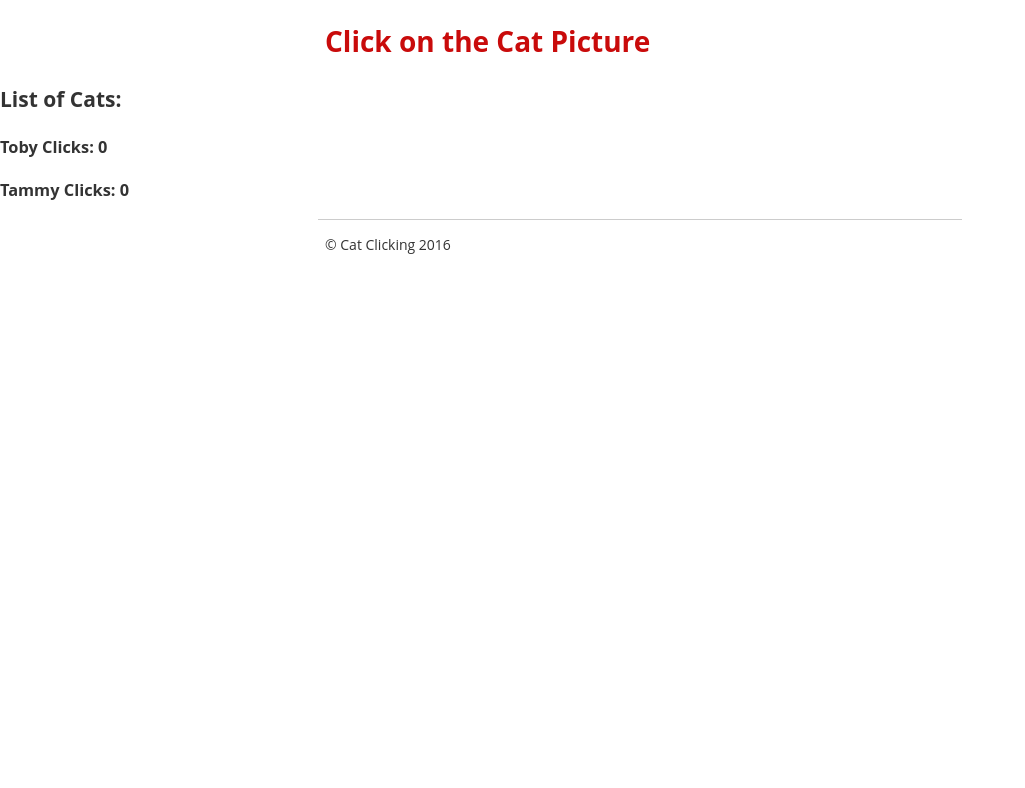
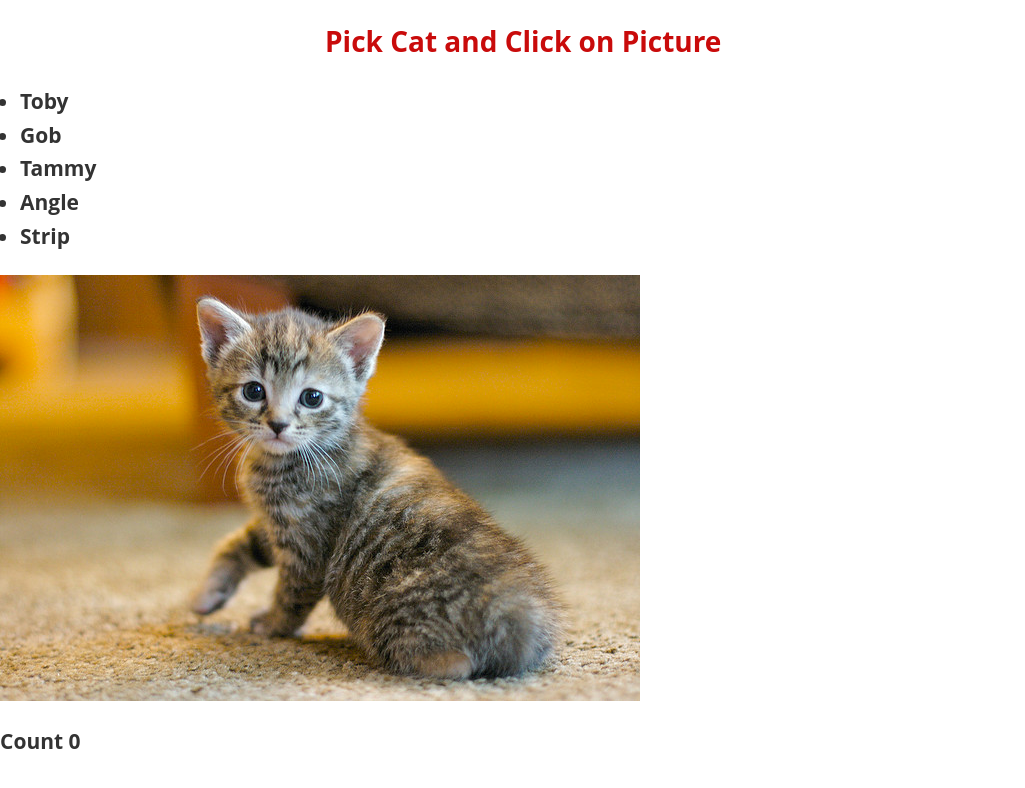
Before and after one commit to shawnmuldrew/cat-clicker-pro, a plain HTML site: page index.html in a window 1280 px wide. Shown: the whole page, without its empty margins (0-1025 px from the left). Drawn offline with nearby package versions, Linux system fonts and the light colour scheme.

Commit message:
separate into MVC components - cat clicker premium

```diff
--- a/index.html
+++ b/index.html
@@ -7,27 +7,27 @@
     <meta name="author" content="Shawn Muldrew">
     <title>Cat Clicker</title>
 
-
     <link href="css/style.css" rel="stylesheet">
 
   </head>
 
   <body>
     <header>
-      <h1>Click on the Cat Picture<br></h1>
+      <h1>Pick Cat and Click on Picture<br></h1>
     </header>
 
-    <h2 id="cat-list"></h2>
+    <h2>
+    <ul id="catList" class="catList"></ul>
+    </h2>
 
-    <div id="cat-picture"></div>
+    <p><div id="catPicture"></div></p>
 
-    <!--    <div id = "cat-picture"></div>  -->
+    <h2>
+    <div id="catCount" class="catCount"></div>
+    </h2>
 
-    <script src="js/script.js"></script>
+    <script src="http://ajax.googleapis.com/ajax/libs/jquery/1.11.1/jquery.min.js"></script>
+    <script src="js/cat-clicker.js"></script>
 
-
-    <footer>
-      <p>&copy; Cat Clicking 2016 </p>
-    </footer>
   </body>
 </html>
--- /dev/null
+++ b/js/cat-clicker.js
@@ -0,0 +1,65 @@
+$(function(){
+
+    var model = [ {name: 'Toby', image: 'img/kitten1.jpg', count: 0},
+                  {name: 'Gob',  image: 'img/kitten2.jpg', count: 0},
+                  {name: 'Tammy',  image: 'img/kitten3.jpg', count: 0},
+                  {name: 'Angle',  image: 'img/kitten4.jpg', count: 0},
+                  {name: 'Strip',  image: 'img/kitten5.jpg', count: 0}
+                ];
+
+    var octopus = {
+        getCats: function() {
+            return model;
+        },
+
+        init: function() {
+            view.init();
+            var currentCat = model[0];
+            view.renderCatImage(currentCat);
+            view.renderCatCount(currentCat);
+        }
+    };
+
+
+    var view = {
+        init: function() {
+            this.catList = $('#catList');
+            this.catCount = $('#catCount');
+            view.renderCatList();
+        },
+
+        renderCatList: function(){
+            octopus.getCats().forEach(function(cat){
+              var catElement = document.createElement("li");
+              var catElementText = document.createTextNode(cat.name);
+              catElement.appendChild(catElementText);
+              document.getElementById('catList').appendChild(catElement);
+              catElement.addEventListener("click", (function(catCopy) {
+                return function() {
+                  view.renderCatImage(catCopy);
+                  view.renderCatCount(catCopy);
+                };
+              }) (cat));
+            });
+        },
+
+        renderCatImage: function(cat){
+          var catImage = document.createElement('img');
+          var catImageDiv = document.getElementById('catPicture');
+          catImage.src = cat.image;
+          catImageDiv.innerHTML = '';
+          catImageDiv.appendChild(catImage);
+          catImage.addEventListener("click", (function() {
+            cat.count++;
+            view.renderCatCount(cat);
+          }));
+        },
+
+        renderCatCount: function(cat){
+          var htmlStr = 'Count '+cat.count;
+          this.catCount.html(htmlStr);
+        }
+    };
+
+    octopus.init();
+});
```
Also changed, not shown: img/kitten3.jpg (added), img/kitten4.jpg (added), img/kitten5.jpg (added), 1 other file.
